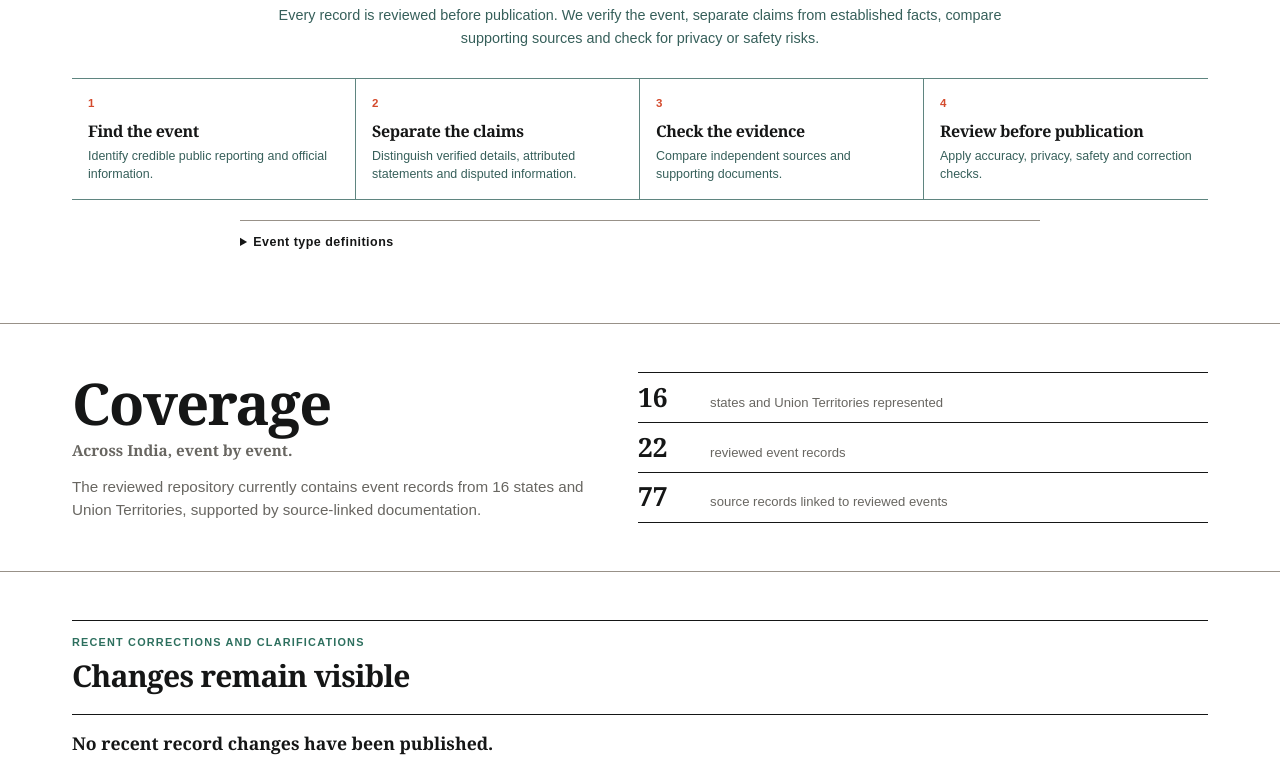
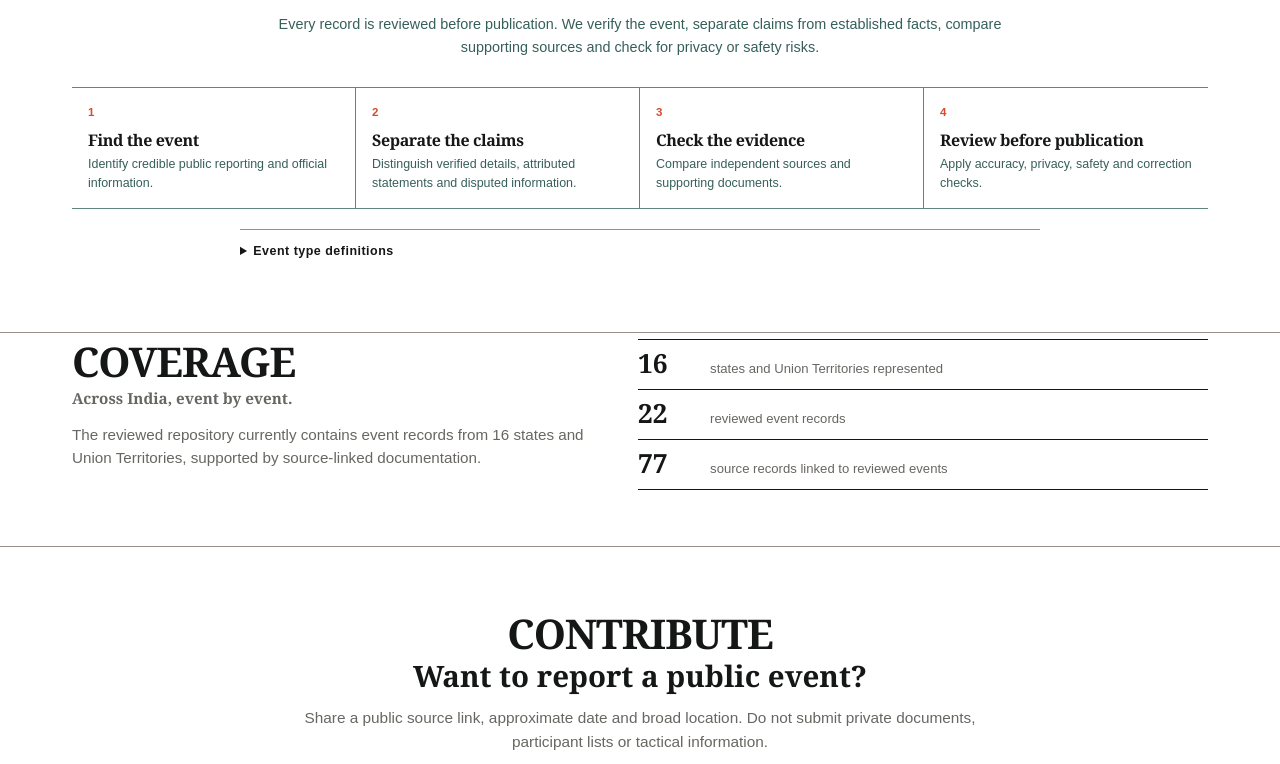
Before and after one commit to naveena04-rao/india-observed, a Next.js app: page / in a window 1280 px wide. Shown: the part 2025-2789 px from the top of the page. Built offline with nearby package versions, Linux system fonts and the light colour scheme.

Commit message:
Refine homepage layout and footer

```diff
--- /dev/null
+++ b/src/app/components/FooterSocialPlaceholders.tsx
@@ -0,0 +1,30 @@
+export function FooterSocialPlaceholders() {
+  return (
+    <div
+      className="footer-social-placeholders"
+      aria-label="Planned social channels: Instagram, YouTube and X"
+    >
+      <span className="footer-social-icon">
+        <svg viewBox="0 0 24 24" aria-hidden="true" focusable="false">
+          <rect x="3" y="3" width="18" height="18" rx="5" />
+          <circle cx="12" cy="12" r="4" />
+          <circle className="footer-social-dot" cx="17.5" cy="6.5" r="1" />
+        </svg>
+        <span className="sr-only">Instagram</span>
+      </span>
+      <span className="footer-social-icon">
+        <svg viewBox="0 0 24 24" aria-hidden="true" focusable="false">
+          <rect x="2.5" y="5" width="19" height="14" rx="4" />
+          <path className="footer-social-fill" d="M10 9l5 3-5 3z" />
+        </svg>
+        <span className="sr-only">YouTube</span>
+      </span>
+      <span className="footer-social-icon">
+        <svg viewBox="0 0 24 24" aria-hidden="true" focusable="false">
+          <path d="M4 3l16 18M20 3L4 21" />
+        </svg>
+        <span className="sr-only">X</span>
+      </span>
+    </div>
+  );
+}
--- a/src/app/globals.css
+++ b/src/app/globals.css
@@ -711,77 +711,6 @@ main {
   color: var(--muted);
 }
 
-.participation-section {
-  background: var(--paper-deep);
-}
-
-.participation-grid {
-  display: grid;
-  grid-template-columns: 1fr 1fr;
-}
-
-.lead-panel,
-.corrections-panel {
-  min-height: 28rem;
-  padding: clamp(2rem, 5vw, 4rem);
-}
-
-.lead-panel {
-  background: var(--terracotta);
-  color: var(--white);
-}
-
-.lead-panel p:not(.section-kicker) {
-  color: #ffe7de;
-  font-size: 1.04rem;
-  line-height: 1.75;
-  max-width: 34rem;
-}
-
-.corrections-panel {
-  background: var(--surface);
-  border: 1px solid var(--line-dark);
-}
-
-.corrections-panel p:not(.section-kicker) {
-  color: var(--muted);
-  font-size: 1.04rem;
-  line-height: 1.75;
-  max-width: 34rem;
-}
-
-.site-footer {
-  background: #111817;
-  color: #e8eeec;
-  padding-block: 4.5rem;
-}
-
-.footer-grid {
-  display: grid;
-  gap: 3rem;
-  grid-template-columns: 1.3fr 0.7fr 0.7fr;
-}
-
-.footer-grid > div:first-child p {
-  color: #9eaaa6;
-  max-width: 29rem;
-}
-
-.site-footer nav,
-.footer-meta {
-  display: grid;
-  gap: 0.7rem;
-}
-
-.site-footer nav a {
-  width: fit-content;
-}
-
-.footer-meta {
-  color: #9eaaa6;
-  font-size: 0.8rem;
-}
-
 :focus-visible {
   outline: 3px solid var(--focus);
   outline-offset: 4px;
@@ -873,9 +802,7 @@ main {
     flex-direction: column;
   }
 
-  .record-main,
-  .participation-grid,
-  .footer-grid {
+  .record-main {
     grid-template-columns: 1fr;
   }
 
@@ -903,11 +830,6 @@ main {
 
   .coverage-ledger strong {
     font-size: 2.35rem;
-  }
-
-  .lead-panel,
-  .corrections-panel {
-    min-height: auto;
   }
 }
 
@@ -1224,49 +1146,6 @@ h3 {
   font-size: 0.82rem;
 }
 
-.participation-section {
-  background: var(--paper-deep);
-}
-.participation-grid {
-  gap: 2rem;
-}
-.lead-panel,
-.corrections-panel {
-  background: transparent;
-  border: 0;
-  border-top: 3px solid var(--terracotta);
-  color: var(--ink);
-  min-height: 0;
-  padding: 1.25rem 0 0;
-}
-.corrections-panel {
-  border-top-color: var(--teal);
-}
-.lead-panel p:not(.section-kicker),
-.corrections-panel p:not(.section-kicker) {
-  color: var(--muted);
-  font-size: 0.9rem;
-  line-height: 1.55;
-}
-.lead-panel .button {
-  background: var(--terracotta);
-  border-color: var(--terracotta);
-  color: var(--white);
-}
-
-.site-footer {
-  padding-block: 2rem;
-}
-.footer-grid {
-  gap: 2rem;
-  grid-template-columns: 1.2fr 0.8fr 0.8fr;
-}
-.footer-grid p,
-.site-footer nav,
-.footer-meta {
-  font-size: 0.76rem;
-}
-
 @media (max-width: 960px) {
   .hero-grid {
     grid-template-columns: minmax(0, 1fr) minmax(240px, 300px);
@@ -1345,12 +1224,6 @@ h3 {
   }
   .process-list li:not(:last-child) {
     border-right: 0;
-  }
-  .participation-grid {
-    gap: 2.5rem;
-  }
-  .footer-grid {
-    gap: 1.5rem;
   }
 }
 
@@ -1748,17 +1621,8 @@ h3 {
   margin: 0;
 }
 
-.correction-stream {
-  padding-block: 3rem;
-}
 .clarification-grid article:first-child span {
   color: var(--terracotta);
-}
-.participation-grid {
-  grid-template-columns: minmax(0, 44rem);
-}
-.lead-panel {
-  border-top-color: var(--terracotta);
 }
 
 @media (max-width: 700px) {
@@ -1785,25 +1649,6 @@ h3 {
   .media-policy {
     grid-template-columns: 1fr;
   }
-}
-
-.correction-empty-state {
-  border-bottom: 1px solid var(--ink);
-  border-top: 1px solid var(--ink);
-  display: grid;
-  gap: 0.35rem;
-  padding: 1rem 0;
-}
-
-.correction-empty-state strong {
-  font-family: Georgia, "Times New Roman", serif;
-  font-size: 1.1rem;
-}
-
-.correction-empty-state p {
-  color: var(--muted);
-  font-size: 0.8rem;
-  margin: 0;
 }
 
 /* Featured record carousel */
@@ -2339,6 +2184,11 @@ h3 {
   --paper-deep: #ffffff;
   --surface: #ffffff;
   --mist: #ffffff;
+  --footer-background: #173f38;
+  --footer-text: #f7f2e8;
+  --footer-muted: #c2d1cb;
+  --footer-accent: var(--terracotta);
+  --footer-line: #4f726a;
 }
 
 body,
@@ -2348,9 +2198,7 @@ main,
 .on-record-section,
 .methodology-section,
 .coverage-section,
-.correction-stream,
 .participation-section,
-.site-footer,
 .mobile-menu nav,
 .document-preview,
 .media-fallback,
@@ -2406,16 +2254,6 @@ main .lead-panel {
   border-color: var(--ink);
 }
 
-.site-footer {
-  color: var(--ink);
-}
-
-.footer-grid > div:first-child p,
-.site-footer nav,
-.footer-meta {
-  color: var(--muted);
-}
-
 .on-record-section {
   border-bottom: 1px solid var(--line-dark);
   padding-block: 1.25rem 2.5rem;
@@ -2423,8 +2261,10 @@ main .lead-panel {
 
 .on-record-section h2 {
   border-top: 3px double var(--ink);
+  font-size: clamp(1.8rem, 3.2vw, 2.5rem);
   margin-bottom: 1.1rem;
-  padding-top: 0.8rem;
+  padding-top: 0.65rem;
+  text-align: center;
 }
 
 .on-record-context {
@@ -2468,6 +2308,7 @@ main .lead-panel {
 #about,
 #events,
 #methodology,
+#coverage,
 #lead {
   scroll-margin-top: 5.5rem;
 }
@@ -2602,26 +2443,6 @@ main .lead-panel {
   margin-bottom: 0.35rem;
 }
 
-.coverage-heading {
-  font-size: clamp(2.6rem, 4.5vw, 4.35rem);
-  margin-bottom: 0.3rem;
-}
-
-.coverage-grid > div:first-child .coverage-subheading {
-  color: var(--ink);
-  font-family: Georgia, "Times New Roman", serif;
-  font-size: clamp(1.4rem, 2.4vw, 2rem);
-  font-weight: 700;
-  line-height: 1.15;
-  margin-bottom: 0.75rem;
-}
-
-.coverage-grid > div:first-child .coverage-description {
-  color: var(--muted);
-  font-size: 0.95rem;
-  line-height: 1.55;
-}
-
 .event-type-guide {
   background: #ffffff;
   border-top: 1px solid var(--line-dark);
@@ -2670,3 +2491,197 @@ main .lead-panel {
     grid-template-columns: 1fr;
   }
 }
+
+/* Scoped homepage hierarchy and editorial footer */
+.coverage-section {
+  padding-block: 0.4rem clamp(2.5rem, 5vw, 3.5rem);
+}
+
+.coverage-grid {
+  align-items: start;
+}
+
+.coverage-heading {
+  font-size: clamp(2rem, 3.2vw, 2.9rem);
+  margin-bottom: 0.25rem;
+}
+
+.coverage-grid > div:first-child .coverage-subheading {
+  color: var(--ink);
+  font-family: Georgia, "Times New Roman", serif;
+  font-size: clamp(1.45rem, 2.4vw, 2.1rem);
+  font-weight: 700;
+  line-height: 1.18;
+  margin-bottom: 0.75rem;
+}
+
+.coverage-grid > div:first-child .coverage-description {
+  color: var(--muted);
+  font-size: clamp(0.95rem, 1.2vw, 1.08rem);
+  line-height: 1.55;
+}
+
+.participation-section {
+  background: #ffffff;
+  padding-block: clamp(2.5rem, 5vw, 4rem);
+}
+
+.participation-grid {
+  display: block;
+}
+
+.lead-panel {
+  background: #ffffff;
+  border: 0;
+  color: var(--ink);
+  margin-inline: auto;
+  max-width: 50rem;
+  min-height: 0;
+  padding: 0;
+  text-align: center;
+}
+
+.contribute-heading {
+  font-size: clamp(2rem, 3.2vw, 2.9rem);
+  margin-bottom: 0.25rem;
+}
+
+.lead-panel .contribute-subheading {
+  color: var(--ink);
+  font-family: Georgia, "Times New Roman", serif;
+  font-size: clamp(1.4rem, 2.3vw, 2rem);
+  font-weight: 700;
+  line-height: 1.2;
+  margin-bottom: 0.75rem;
+}
+
+.lead-panel .contribute-description {
+  color: var(--muted);
+  font-size: clamp(0.95rem, 1.2vw, 1.08rem);
+  line-height: 1.55;
+  margin: 0 auto 1.25rem;
+  max-width: 44rem;
+}
+
+.lead-panel .button {
+  background: var(--terracotta);
+  border-color: var(--terracotta);
+  color: #ffffff;
+}
+
+.site-footer {
+  background: var(--footer-background);
+  color: var(--footer-text);
+}
+
+.footer-grid {
+  display: grid;
+  gap: clamp(2rem, 5vw, 4rem);
+  grid-template-columns: minmax(0, 1.35fr) minmax(8rem, 0.75fr) minmax(8rem, 0.6fr);
+  padding-block: 3.25rem 2rem;
+}
+
+.footer-brand {
+  color: var(--footer-text);
+  display: block;
+  margin-bottom: 0.55rem;
+}
+
+.footer-identity p {
+  color: var(--footer-muted);
+  font-size: 0.84rem;
+  line-height: 1.6;
+  margin-bottom: 0;
+  max-width: 29rem;
+}
+
+.footer-explore h2,
+.footer-follow h2 {
+  color: var(--footer-text);
+  font-family: Arial, "Helvetica Neue", system-ui, sans-serif;
+  font-size: 0.76rem;
+  letter-spacing: 0.1em;
+  margin-bottom: 0.75rem;
+  text-transform: uppercase;
+}
+
+.site-footer nav {
+  display: grid;
+  gap: 0.55rem;
+}
+
+.site-footer nav a {
+  color: var(--footer-text);
+  font-size: 0.82rem;
+  text-decoration: underline;
+  text-decoration-color: transparent;
+  text-underline-offset: 0.25em;
+  width: fit-content;
+}
+
+.site-footer nav a:hover,
+.site-footer nav a:focus-visible {
+  text-decoration-color: var(--footer-accent);
+}
+
+.footer-social-placeholders {
+  align-items: center;
+  color: var(--footer-muted);
+  display: flex;
+  gap: 0.85rem;
+}
+
+.footer-social-icon {
+  cursor: default;
+  display: inline-flex;
+  pointer-events: none;
+}
+
+.footer-social-icon svg {
+  fill: none;
+  height: 1.35rem;
+  stroke: currentColor;
+  stroke-linecap: round;
+  stroke-linejoin: round;
+  stroke-width: 1.7;
+  width: 1.35rem;
+}
+
+.footer-social-icon .footer-social-dot,
+.footer-social-icon .footer-social-fill {
+  fill: currentColor;
+  stroke: none;
+}
+
+.footer-trust-strip {
+  border-top: 1px solid var(--footer-line);
+  color: var(--footer-muted);
+  display: flex;
+  flex-wrap: wrap;
+  font-size: 0.7rem;
+  gap: 0.55rem 1.5rem;
+  padding-block: 1rem 1.4rem;
+}
+
+@media (max-width: 700px) {
+  .coverage-section {
+    padding-block: 0.4rem 2.5rem;
+  }
+
+  .footer-grid {
+    gap: 1.75rem;
+    grid-template-columns: 1fr;
+    padding-block: 2.5rem 1.5rem;
+  }
+
+  .site-footer nav a {
+    align-items: center;
+    display: flex;
+    min-height: 2.5rem;
+  }
+
+  .footer-trust-strip {
+    display: grid;
+    gap: 0.45rem;
+  }
+}
--- a/src/app/page.tsx
+++ b/src/app/page.tsx
@@ -1,6 +1,7 @@
 import Link from "next/link";
 import { EventStatusTag } from "./components/EventStatusTag";
 import { EventTypeTag } from "./components/EventTypeTag";
+import { FooterSocialPlaceholders } from "./components/FooterSocialPlaceholders";
 import { FeaturedRecordCarousel } from "./components/FeaturedRecordCarousel";
 import type { EventStatus } from "./eventStatuses";
 import { eventTypes, type EventType } from "./eventTypes";
@@ -229,7 +230,7 @@ export default function HomePage() {
 
       <section className="on-record-section" aria-labelledby="on-record-title">
         <div className="page-shell">
-          <h2 id="on-record-title">ON record</h2>
+          <h2 id="on-record-title">ON RECORD</h2>
 
           <div className="on-record-list">
             {onRecords.map((record) => (
@@ -288,10 +289,10 @@ export default function HomePage() {
         </div>
       </section>
 
-      <section className="coverage-section">
+      <section className="coverage-section" id="coverage">
         <div className="page-shell coverage-grid">
           <div>
-            <h2 className="coverage-heading">Coverage</h2>
+            <h2 className="coverage-heading">COVERAGE</h2>
             <p className="coverage-subheading">Across India, event by event.</p>
             <p className="coverage-description">
               The reviewed repository currently contains event records from 16 states and Union
@@ -315,27 +316,14 @@ export default function HomePage() {
         </div>
       </section>
 
-      <section className="correction-stream" id="corrections">
-        <div className="page-shell">
-          <div className="section-intro ruled-heading">
-            <div>
-              <p className="section-kicker">Recent corrections and clarifications</p>
-              <h2>Changes remain visible</h2>
-            </div>
-          </div>
-          <div className="correction-empty-state">
-            <strong>No recent record changes have been published.</strong>
-            <p>Corrections and clarifications will appear here after editorial review.</p>
-          </div>
-        </div>
-      </section>
-
-      <section className="participation-section">
+      <section className="participation-section" aria-labelledby="contribute-title">
         <div className="page-shell participation-grid">
           <div className="lead-panel" id="lead">
-            <p className="section-kicker light-kicker">Contribute</p>
-            <h2>Know of an undercovered civic event?</h2>
-            <p>
+            <h2 id="contribute-title" className="contribute-heading">
+              CONTRIBUTE
+            </h2>
+            <p className="contribute-subheading">Want to report a public event?</p>
+            <p className="contribute-description">
               Share a public source link, approximate date and broad location. Do not submit private
               documents, participant lists or tactical information.
             </p>
@@ -347,20 +335,32 @@ export default function HomePage() {
       </section>
 
       <footer className="site-footer">
-        <div className="page-shell footer-grid">
-          <div>
-            <span className="footer-brand">India Observed</span>
-            <p>A curated, source-linked public record of civic action across India.</p>
+        <div className="page-shell">
+          <div className="footer-grid">
+            <div className="footer-identity">
+              <span className="footer-brand">India Observed</span>
+              <p>Independent, source-linked records of civic action across India.</p>
+            </div>
+            <div className="footer-explore">
+              <h2>Explore</h2>
+              <nav aria-label="Footer navigation">
+                <a href="#home">Home</a>
+                <a href="#events">Events</a>
+                <a href="#methodology">Methodology</a>
+                <a href="#coverage">Coverage</a>
+                <a href="#lead">Submit a lead</a>
+              </nav>
+            </div>
+            <div className="footer-follow">
+              <h2>Follow</h2>
+              <FooterSocialPlaceholders />
+            </div>
           </div>
-          <nav aria-label="Footer navigation">
-            <a href="#methodology">Methodology</a>
-            <a href="#corrections">Corrections</a>
-            <a href="#lead">Submit a lead</a>
-          </nav>
-          <div className="footer-meta">
-            <span>Curated coverage</span>
-            <span>Human approval required</span>
+          <div className="footer-trust-strip">
+            <span>Sources linked</span>
             <span>Human review before publication</span>
+            <span>Identities protected</span>
+            <span>© 2026 India Observed</span>
           </div>
         </div>
       </footer>
```
Also changed, not shown: 1 other file (tests, documents, lock files or other folders).
